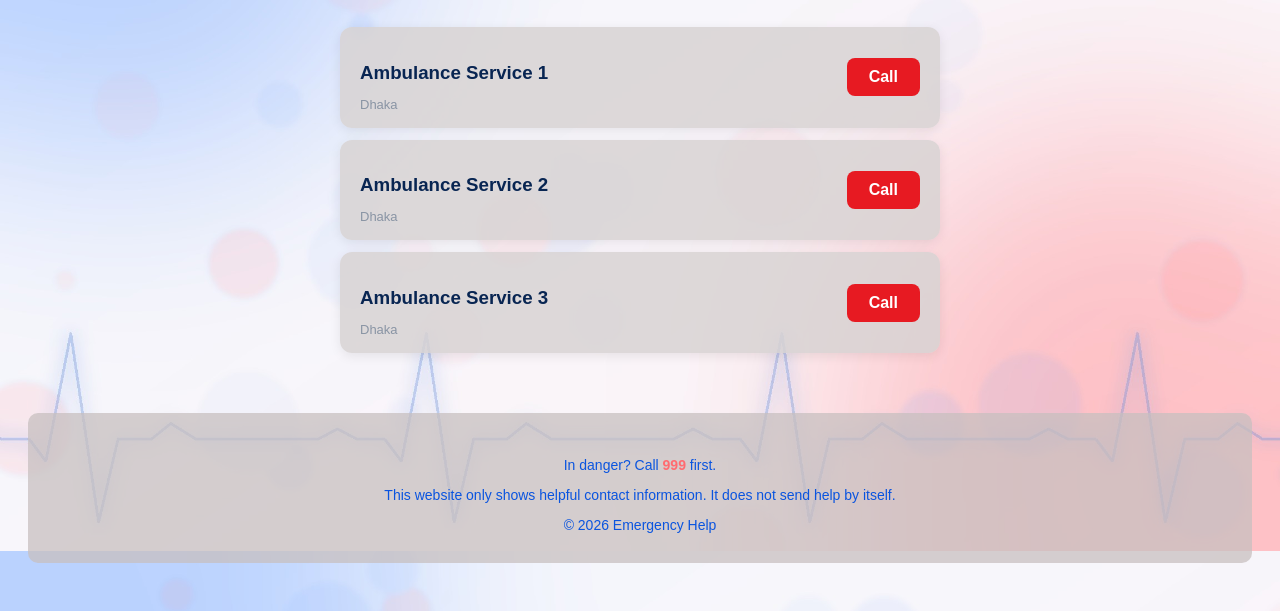
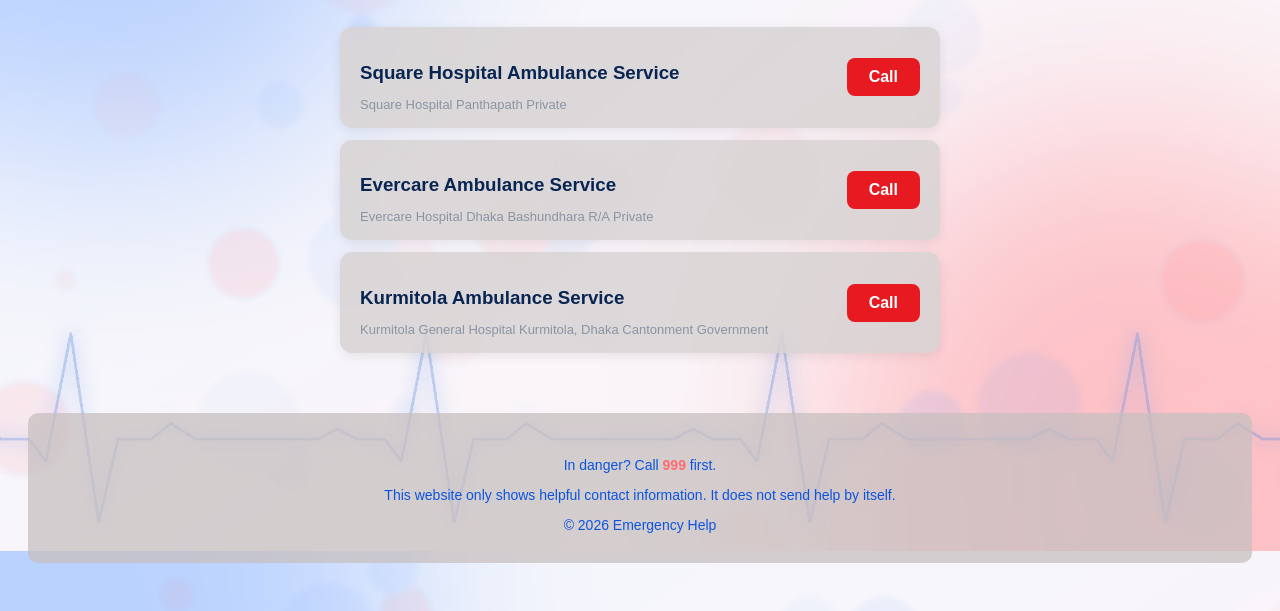
Before and after one commit to mamunsarkarts06-star/emergency-help, a plain HTML site: page ambulance.html in a window 1280 px wide. Shown: the part 249-860 px from the top of the page. Drawn offline with Linux system fonts and the light colour scheme.

Commit message:
ambulance names and locations updated

```diff
--- a/ambulance.html
+++ b/ambulance.html
@@ -35,24 +35,24 @@
     <section class="list">
         <div class="list-item">
             <div>
-                <h3>Ambulance Service 1</h3>
-                <p>Dhaka</p>
+                <h3>Square Hospital Ambulance Service</h3>
+                <p>Square Hospital	Panthapath Private </p>
             </div>
             <a href="tel:01XXXXXXXXX" class="call-small">Call</a>
         </div>
 
         <div class="list-item">
             <div>
-                <h3>Ambulance Service 2</h3>
-                <p>Dhaka</p>
+                <h3>Evercare Ambulance Service</h3>
+                <p>Evercare Hospital Dhaka	Bashundhara R/A Private </p>
             </div>
             <a href="tel:01XXXXXXXXX" class="call-small">Call</a>
         </div>
 
         <div class="list-item">
             <div>
-                <h3>Ambulance Service 3</h3>
-                <p>Dhaka</p>
+                <h3>Kurmitola Ambulance Service</h3>
+                <p>Kurmitola General Hospital	Kurmitola, Dhaka Cantonment	Government</p>
             </div>
             <a href="tel:01XXXXXXXXX" class="call-small">Call</a>
         </div>
```
